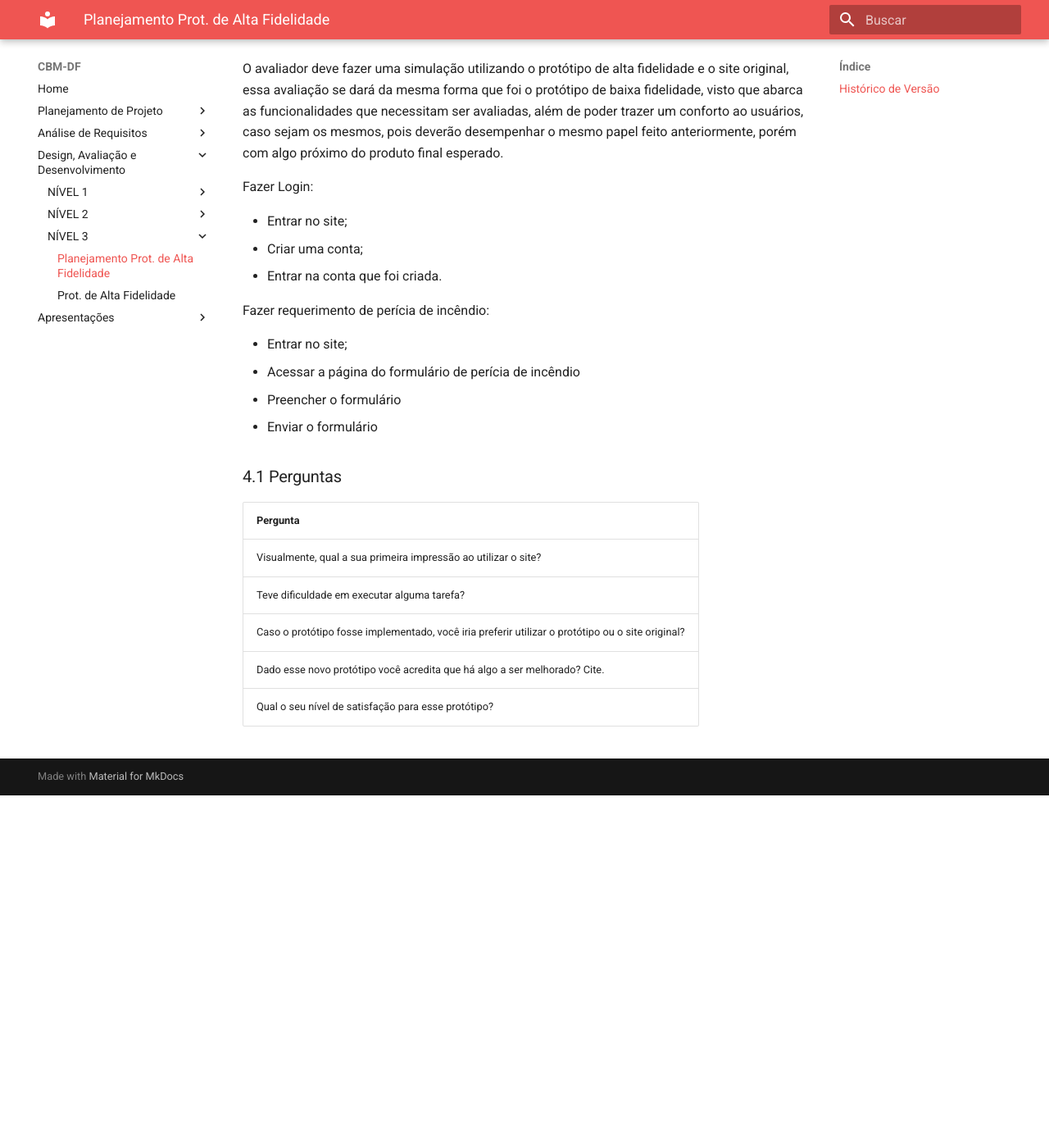
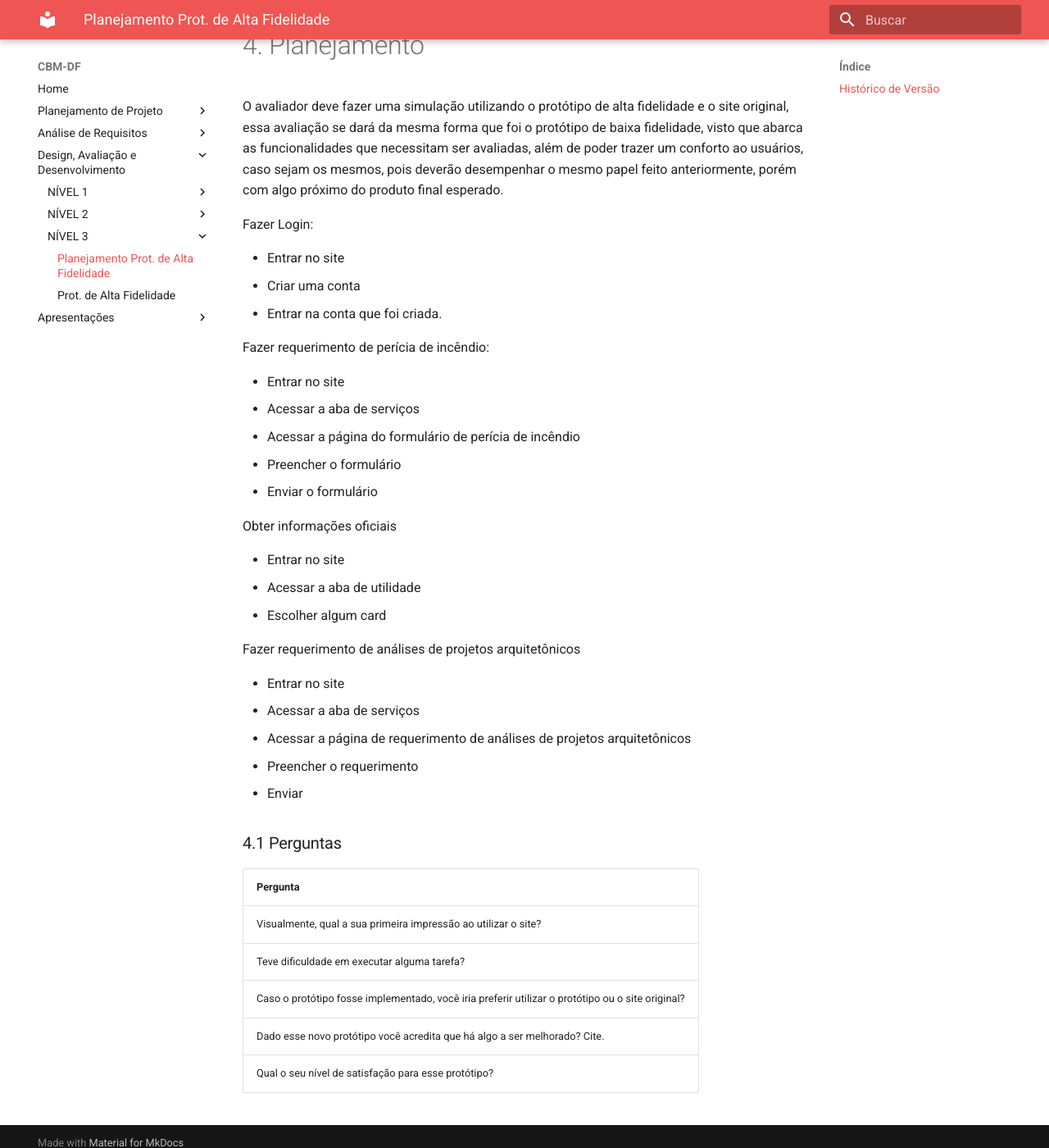
Before and after one commit to paulohgontijoo/2020.1-Corpo-De-Bombeiros-Militar-Do-Distrito-Federal, an MkDocs documentation site: the page built from docs/ponto_de_controle_6/Avaliacao_Alta_fidelidade.md, in a window 1280 px wide and 1400 px high, scrolled down 913 px. Shown: the whole window at 82% size. Built offline with MkDocs 1.6.1 and Material for MkDocs 9.7.7, drawn with Linux system fonts in a browser that asks for light colours; before the commit the page ends 1883 px from its top, so only the background shows below that; some of the changed text lies outside the part shown.

Commit message:
Update Avaliacao_Alta_fidelidade.md
Adicionando fluxos no planejamento

```diff
--- a/docs/ponto_de_controle_6/Avaliacao_Alta_fidelidade.md
+++ b/docs/ponto_de_controle_6/Avaliacao_Alta_fidelidade.md
@@ -24,16 +25,31 @@ O avaliador deve fazer uma simulação utilizando o protótipo de alta fidelidad
 
 Fazer Login:
 
-- Entrar no site;
-- Criar uma conta;
+- Entrar no site
+- Criar uma conta
 - Entrar na conta que foi criada.
 
 Fazer requerimento de perícia de incêndio:
 
-- Entrar no site;
+- Entrar no site
+- Acessar a aba de serviços
 - Acessar a página do formulário de perícia de incêndio
 - Preencher o formulário
 - Enviar o formulário
+
+Obter informações oficiais
+
+- Entrar no site
+- Acessar a aba de utilidade
+- Escolher algum card
+
+Fazer requerimento de análises de projetos arquitetônicos
+
+- Entrar no site
+- Acessar a aba de serviços
+- Acessar a página de requerimento de análises de projetos arquitetônicos
+- Preencher o requerimento
+- Enviar
 
 ### 4.1 Perguntas
 
```
Also changed, not shown: other parts of docs/ponto_de_controle_6/Avaliacao_Alta_fidelidade.md (+2 -1 lines).
